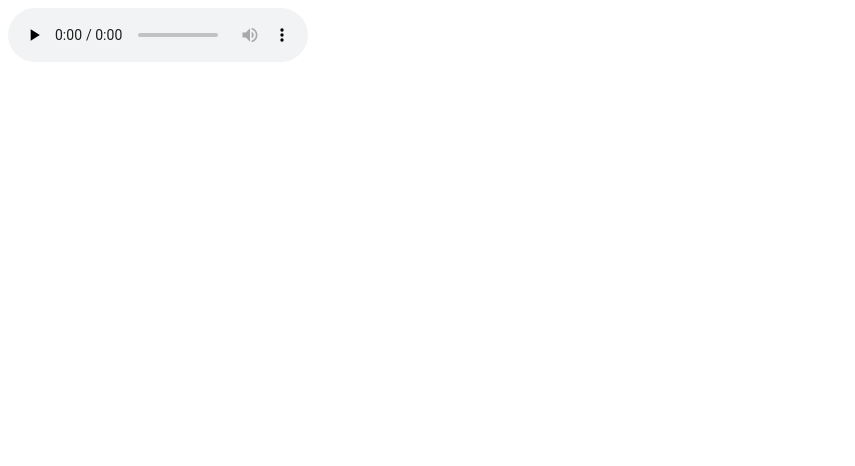
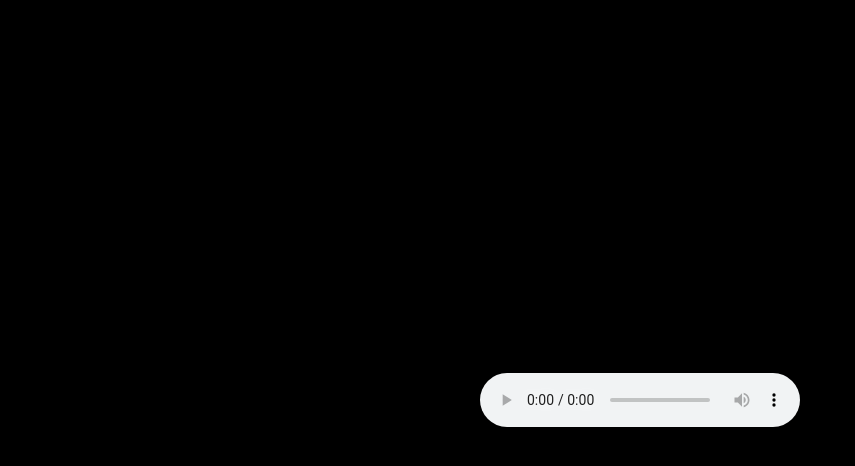
Before and after one commit to guim1111yuy/Guimmcoficial, a plain HTML site: page grude/index.html in a window 1280 px wide. Shown: the whole page, without its empty margins (0-855 px from the left). Drawn offline with Linux system fonts and the light colour scheme.

Commit message:
abandona

```diff
--- a/grude/index.html
+++ b/grude/index.html
@@ -6,13 +6,30 @@
   <meta http-equiv="X-UA-Compatible" content="IE=edge">
   <meta name="viewport" content="width=device-width, initial-scale=1.0">
   <title>Áudios no site</title>
+
+  <style>
+    body {
+      margin: 0;
+      height: 100vh;
+      background-color: #000;
+      display: flex;
+      align-items: center;
+      justify-content: center;
+    }
+
+    audio {
+      width: 320px;
+    }
+  </style>
 </head>
 
 <body>
-  <audio controls loop preload="none">
-    <source src="C:\Users\VULLGO STUDIO\Desktop\VSMUSIC\demais.mp3" type="audio/mpeg">
+
+  <audio controls autoplay loop preload="auto">
+    <source src="musica/demais.mp3" type="audio/mpeg">
     Seu navegador não suporta áudio.
   </audio>
+
 </body>
 
 </html>
```
Also changed, not shown: 2 other files.
